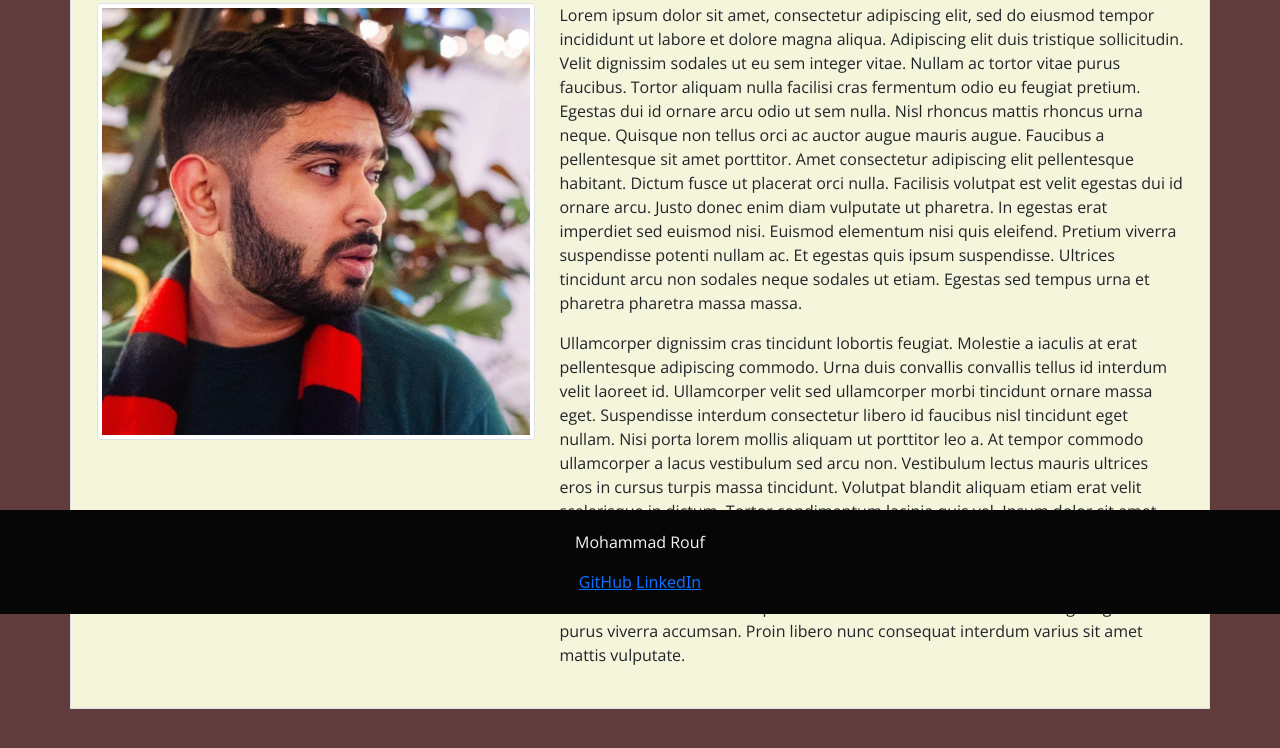
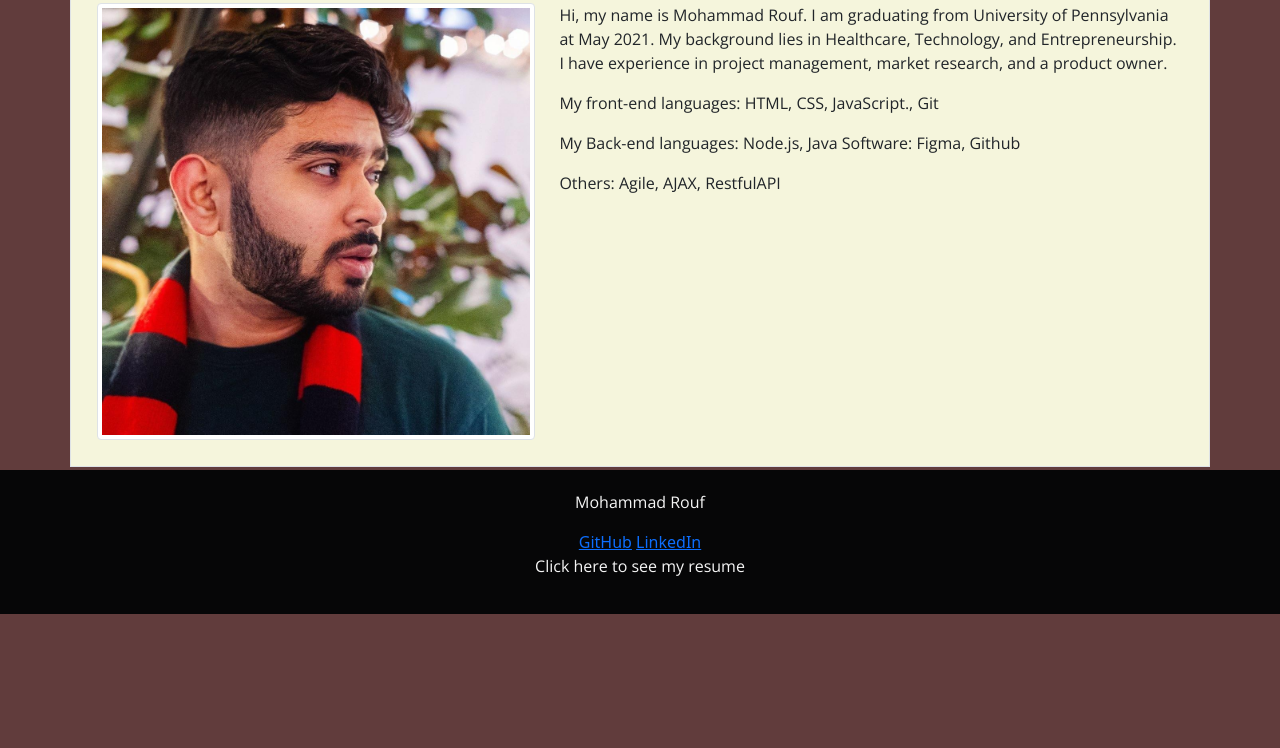
Before and after one commit to mrouf82/responsive-portfolio, a plain HTML site: page index.html in a window 1280 px wide. Shown: the part 186-934 px from the top of the page. After the commit the page ends 800 px from the top, so only its background shows below. Drawn offline with nearby package versions, Linux system fonts and the light colour scheme.

Commit message:
added updates

```diff
--- a/index.html
+++ b/index.html
@@ -71,42 +71,16 @@
         </div>
         <div class="col-md-7">
           <p>
-            Lorem ipsum dolor sit amet, consectetur adipiscing elit, sed do
-            eiusmod tempor incididunt ut labore et dolore magna aliqua.
-            Adipiscing elit duis tristique sollicitudin. Velit dignissim sodales
-            ut eu sem integer vitae. Nullam ac tortor vitae purus faucibus.
-            Tortor aliquam nulla facilisi cras fermentum odio eu feugiat
-            pretium. Egestas dui id ornare arcu odio ut sem nulla. Nisl rhoncus
-            mattis rhoncus urna neque. Quisque non tellus orci ac auctor augue
-            mauris augue. Faucibus a pellentesque sit amet porttitor. Amet
-            consectetur adipiscing elit pellentesque habitant. Dictum fusce ut
-            placerat orci nulla. Facilisis volutpat est velit egestas dui id
-            ornare arcu. Justo donec enim diam vulputate ut pharetra. In egestas
-            erat imperdiet sed euismod nisi. Euismod elementum nisi quis
-            eleifend. Pretium viverra suspendisse potenti nullam ac. Et egestas
-            quis ipsum suspendisse. Ultrices tincidunt arcu non sodales neque
-            sodales ut etiam. Egestas sed tempus urna et pharetra pharetra massa
-            massa.
+            Hi, my name is Mohammad Rouf. I am graduating from University of
+            Pennsylvania at May 2021. My background lies in Healthcare,
+            Technology, and Entrepreneurship. I have experience in project
+            management, market research, and a product owner.
           </p>
-          <p>
-            Ullamcorper dignissim cras tincidunt lobortis feugiat. Molestie a
-            iaculis at erat pellentesque adipiscing commodo. Urna duis convallis
-            convallis tellus id interdum velit laoreet id. Ullamcorper velit sed
-            ullamcorper morbi tincidunt ornare massa eget. Suspendisse interdum
-            consectetur libero id faucibus nisl tincidunt eget nullam. Nisi
-            porta lorem mollis aliquam ut porttitor leo a. At tempor commodo
-            ullamcorper a lacus vestibulum sed arcu non. Vestibulum lectus
-            mauris ultrices eros in cursus turpis massa tincidunt. Volutpat
-            blandit aliquam etiam erat velit scelerisque in dictum. Tortor
-            condimentum lacinia quis vel. Ipsum dolor sit amet consectetur
-            adipiscing elit. Volutpat diam ut venenatis tellus in metus
-            vulputate. Risus viverra adipiscing at in tellus integer feugiat
-            scelerisque varius. Viverra accumsan in nisl nisi scelerisque. Diam
-            vulputate ut pharetra sit. Et leo duis ut diam. Habitant morbi
-            tristique senectus et netus et. Ornare massa eget egestas purus
-            viverra accumsan. Proin libero nunc consequat interdum varius sit
-            amet mattis vulputate.
-          </p>
+          <p>My front-end languages: HTML, CSS, JavaScript., Git</p>
+          <p>My Back-end languages: Node.js, Java Software: Figma, Github</p>
+          <p>Others: Agile, AJAX, RestfulAPI</p>
+
+
         </div>
       </div>
     </main>
@@ -117,6 +91,7 @@
       <a href="https://www.linkedin.com/in/mohammad-rouf-b727401b5/">
         LinkedIn</a
       >
+      <a href="https://drive.google.com/file/d/1itaGG_SCaUfcC2UaSApucVzilOq7q62i/view?usp=sharing"><a><p>Click here to see my resume</p></a>
     </footer>
   </body>
 </html>
--- a/style.css
+++ b/style.css
@@ -33,3 +33,6 @@ p {
   padding: 20px;
   color: whitesmoke;
 }
+
+.card-img-top {
+}
```
Also changed, not shown: contact.html (+1 -0 lines), portfolio.html (+12 -10 lines), assets/dogvsCat.png (added), assets/scheduler.PNG (added), assets/weather.png (added).
